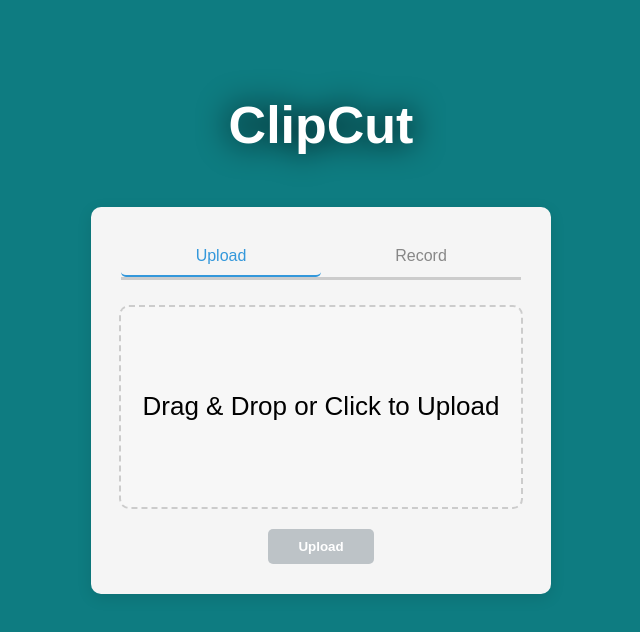
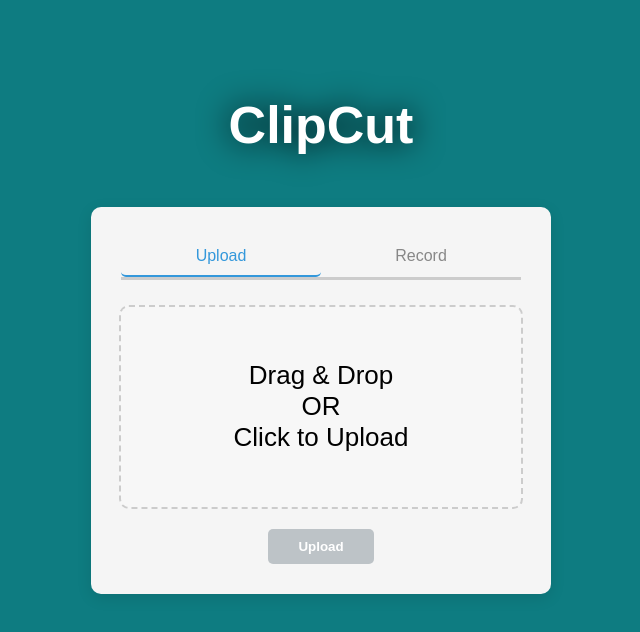
Before and after one commit to akjadhav/ClipCut, a React (Create React App) app: page / in a window 1280 px wide. Shown: the top 632 px of the page, without its empty margins (319-959 px from the left). Built offline with nearby package versions, Linux system fonts and the light colour scheme.

Commit message:
style update

```diff
--- a/src/routes/home/home.route.jsx
+++ b/src/routes/home/home.route.jsx
@@ -260,7 +260,9 @@ const HomeRoute = ({ showModal, setShowModal }) => {
                   {/* <p>{video.name}</p> */}
                 </>
               ) : (
-                <>Drag & Drop or Click to Upload</>
+                <>
+                  Drag & Drop <br /> OR <br /> Click to Upload
+                </>
               )}
 
               <input
```
